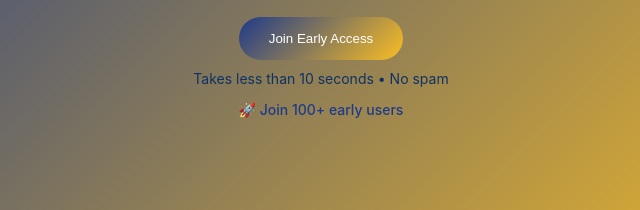
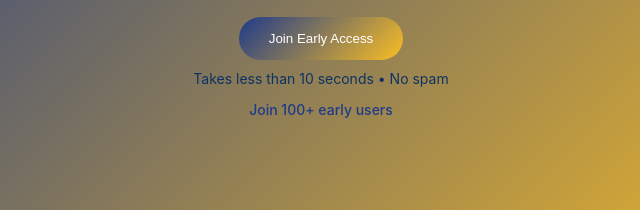
Before and after one commit to Dhrubajit-cmd/zenora-landing, a website: page index.html in a window 1280 px wide. Shown: the part 3189-3399 px from the top of the page, 319-959 px from the left. Drawn offline with nearby package versions, Linux system fonts and the light colour scheme.

Commit message:
Updated the cta section

```diff
--- a/index.html
+++ b/index.html
@@ -160,7 +160,7 @@
         </p>
 
         <p style="margin-top:6px; font-size:14px; color:#1e3a8a; font-weight:500;">
-            🚀 Join 100+ early users
+            Join 100+ early users
         </p>
     </section>
 
```
